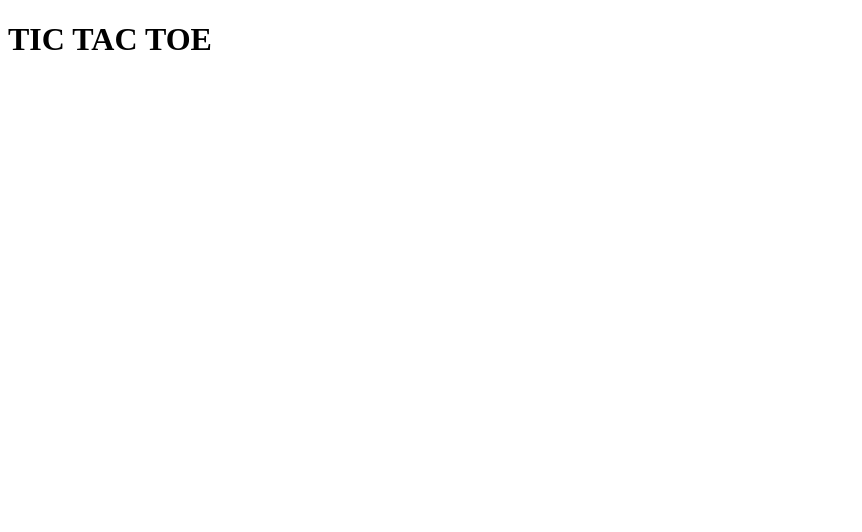
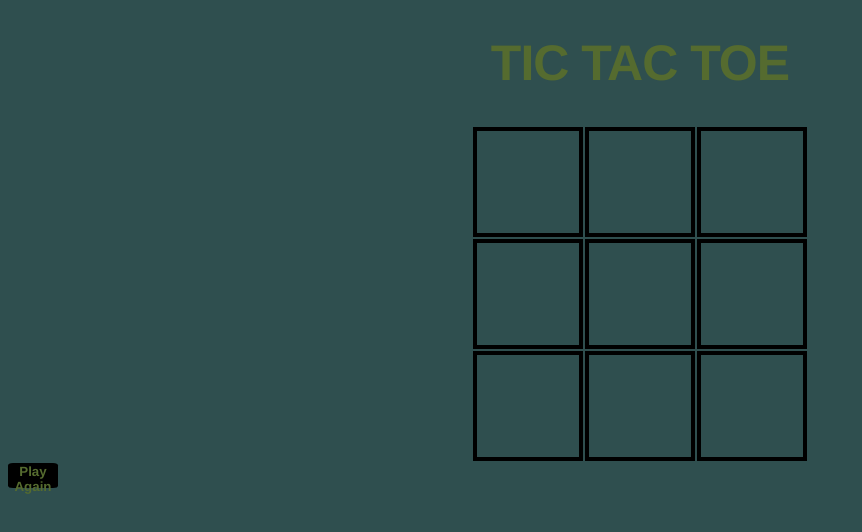
Before and after one commit to rmscampos/Tic-Tac-Toe, a plain HTML site: page index.html in a window 1280 px wide. Shown: the whole page, without its empty margins (0-862 px from the left). Drawn offline with Linux system fonts and the light colour scheme.

Commit message:
created game board/css

```diff
--- a/css/main.css
+++ b/css/main.css
@@ -0,0 +1,42 @@
+body {
+    background-color: darkslategray;
+}
+
+h1 {
+    color: darkolivegreen;
+    font-family: 'Helvetica', sans-serif;
+    font-size: 50px;
+    font-weight: bold;
+    letter-spacing: -1px;
+    text-align: center;
+}
+
+table {
+    display: flex;
+    justify-content: center;
+}
+
+tr {
+    height: 100px;
+    width: 100px;
+    text-align: center;
+}
+
+td {
+    background-color: darkslategrey;
+    height: 100px;
+    width: 100px;
+    border: .25rem solid black;
+    text-align: center;
+}
+
+#play-again {
+    color: darkolivegreen;
+    font-family: 'Helvetica', sans-serif;
+    font-weight: bold;
+    background-color: black;
+    border: none;
+    height: 25px;
+    width: 50px;
+    border-radius: 10%;
+}
--- a/index.html
+++ b/index.html
@@ -9,9 +9,24 @@
 </head>
 <body>
     <h1>TIC TAC TOE</h1>
-
-
-
+    <table class='board'>
+        <tr>
+            <td class='cell' id='0'></td>
+            <td class='cell' id='1'></td>
+            <td class='cell' id='2'></td>
+        </tr>
+        <tr>
+            <td class='cell' id='3'></td>
+            <td class='cell' id='4'></td>
+            <td class='cell' id='5'></td>
+        </tr>
+        <tr>
+            <td class='cell' id='6'></td>
+            <td class='cell' id='7'></td>
+            <td class='cell' id='8'></td>
+        </tr>
+    </table>
     <script src="js/main.js"></script>
+    <button id='play-again'>Play Again</button>
 </body>
 </html>
--- a/js/main.js
+++ b/js/main.js
@@ -1 +1,38 @@
-console.log('HOLA');
+/*----- constants -----*/
+//value of x (1)
+//value of o (-1)
+//color of values (x=purple, o=green)
+//8 possible winning combos
+const X = 1
+const O = -1
+
+
+
+
+
+
+
+/*----- app's state (variables) -----*/
+//board array
+//whose turn it is
+//winner
+
+
+
+
+/*----- cached element references -----*/
+
+
+
+
+/*----- event listeners -----*/
+//when a cell is clicked
+//when play again button is clicked
+//
+
+
+
+
+/*----- functions -----*/
+//event handlers
+//
```
